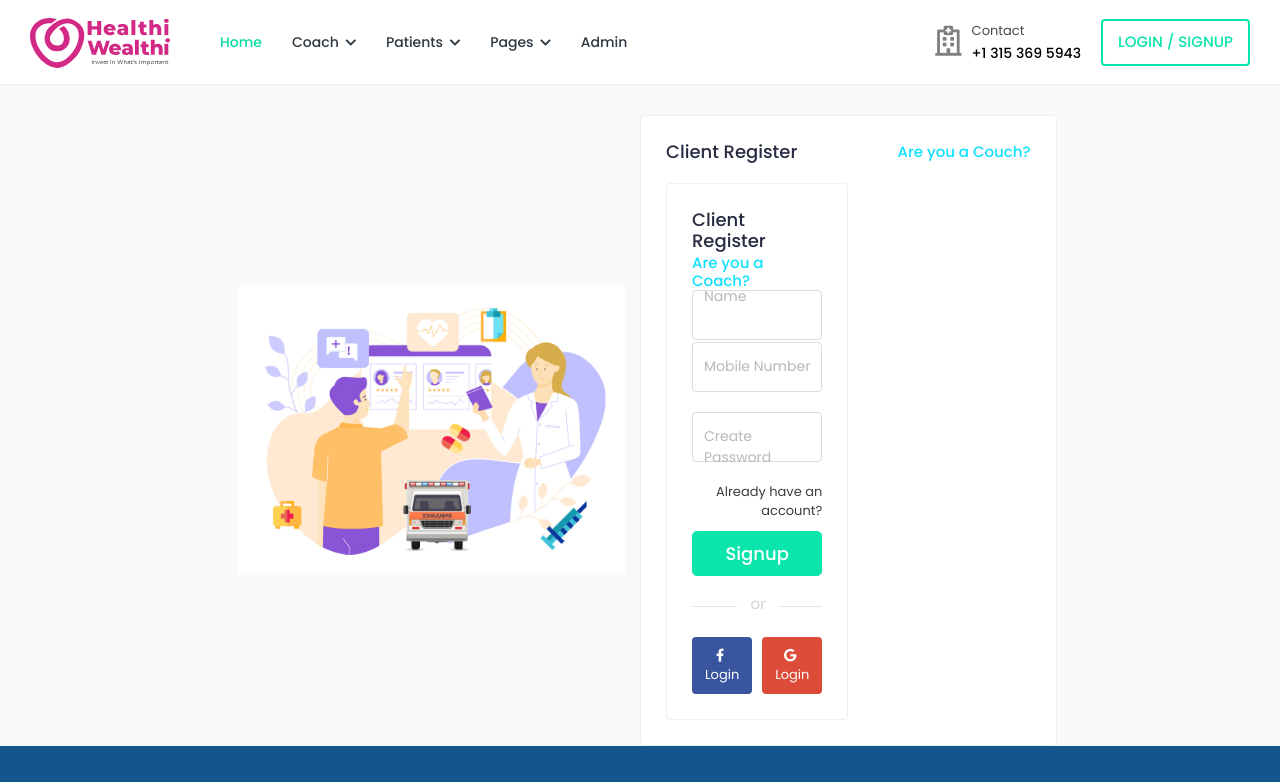
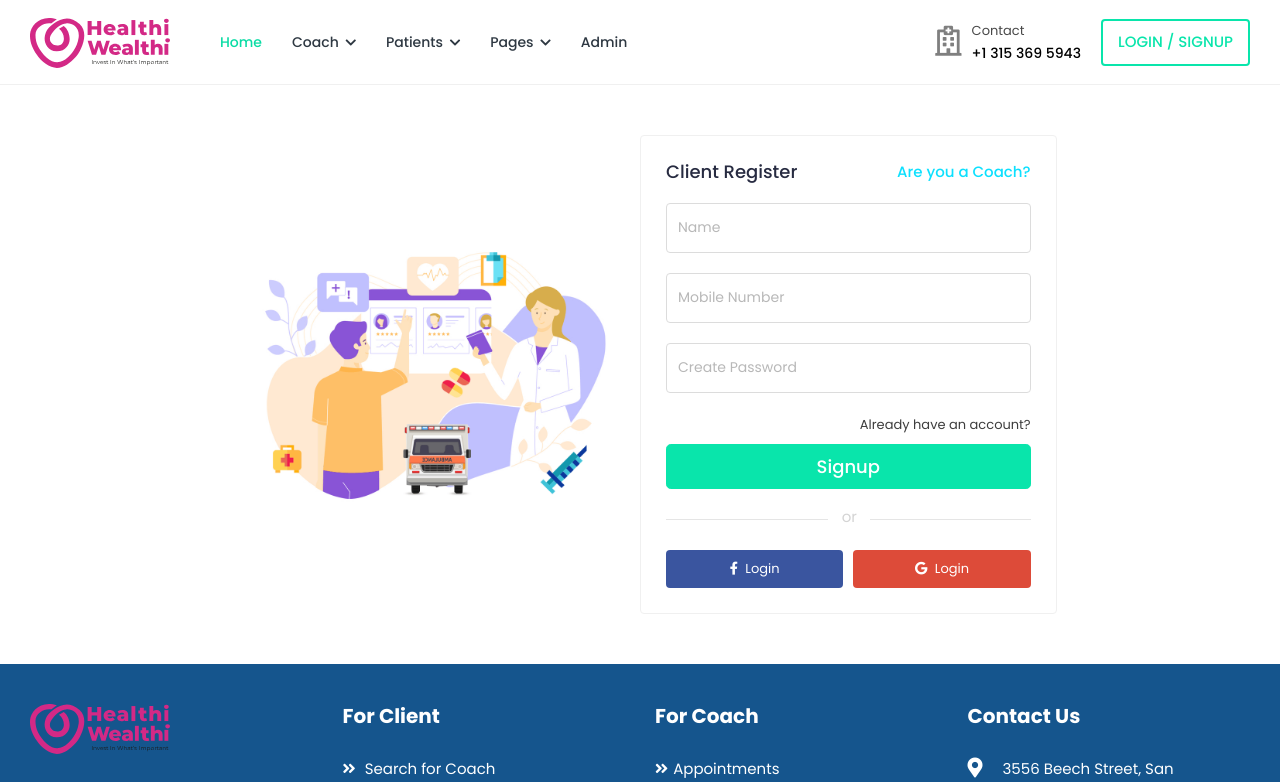
Before and after one commit to OmerShahzad101/Healthi_Wealthi, a React (Create React App) app in the folder client/: page /register in a window 1280 px wide. Shown: the top 782 px of the page. Built offline with nearby package versions, Linux system fonts and the light colour scheme.

Commit message:
register fix

```diff
--- a/client/src/components/Register/Register.js
+++ b/client/src/components/Register/Register.js
@@ -18,7 +18,7 @@ const Register = () => {
   }, 100);
 
   return (
-    <>
+    <div className="account-page">
       <div className="content">
         <div className="container-fluid">
           <div className="row">
@@ -32,13 +32,7 @@ const Register = () => {
                       alt="Doccure Register"
                     />
                   </div>
-                <div className="col-md-12 col-lg-6 login-right">
-                  <div className="login-header">
-                    <h3>
-                      Client Register{" "}
-                      <Link href="/register">Are you a Couch?</Link>
-                    </h3>
-                  </div>
+
                   <div className="col-md-12 col-lg-6 login-right">
                     <div className="login-header">
                       <h3>
@@ -99,7 +93,6 @@ const Register = () => {
         </div>
       </div>
     </div>
-    </>
   );
 };
 export default Register;
```
Lines whose indentation alone changed are shown as unchanged.
